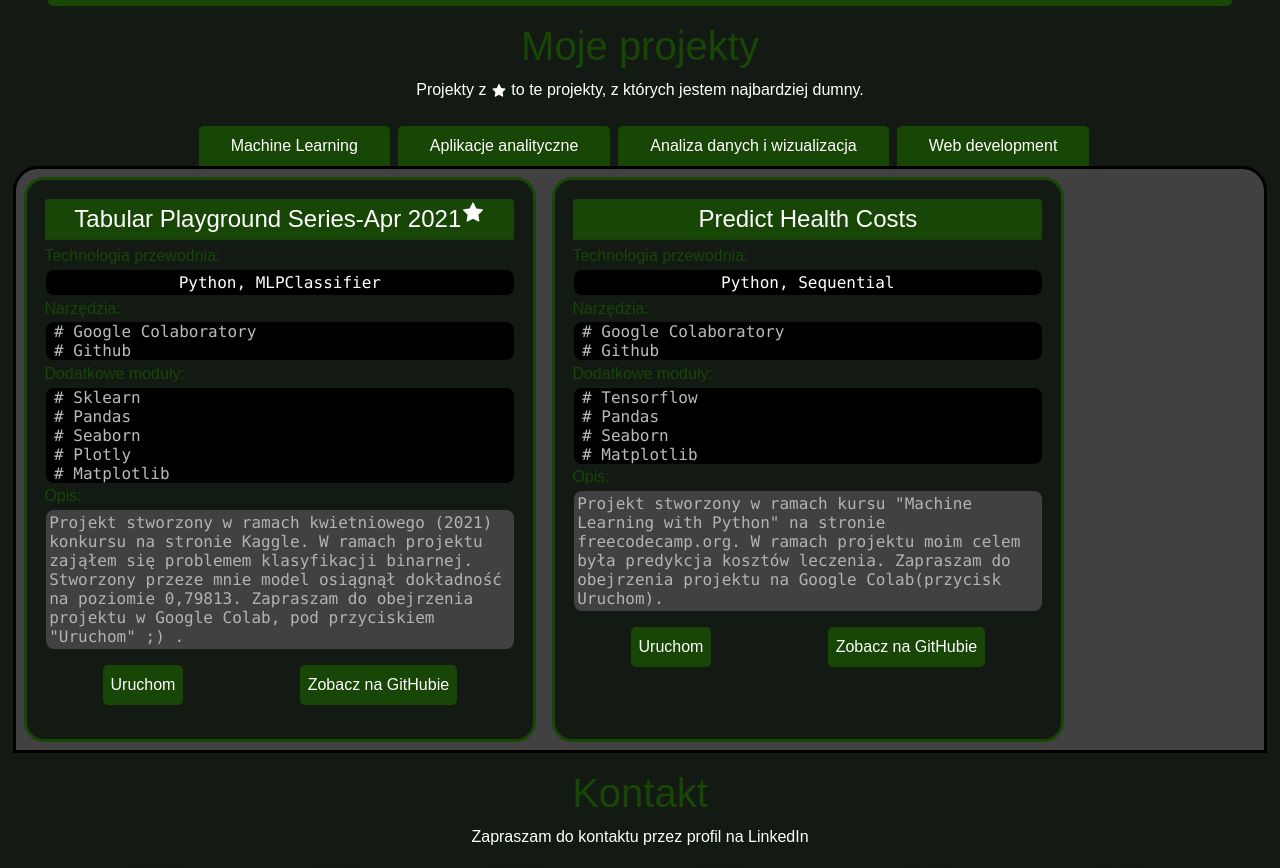
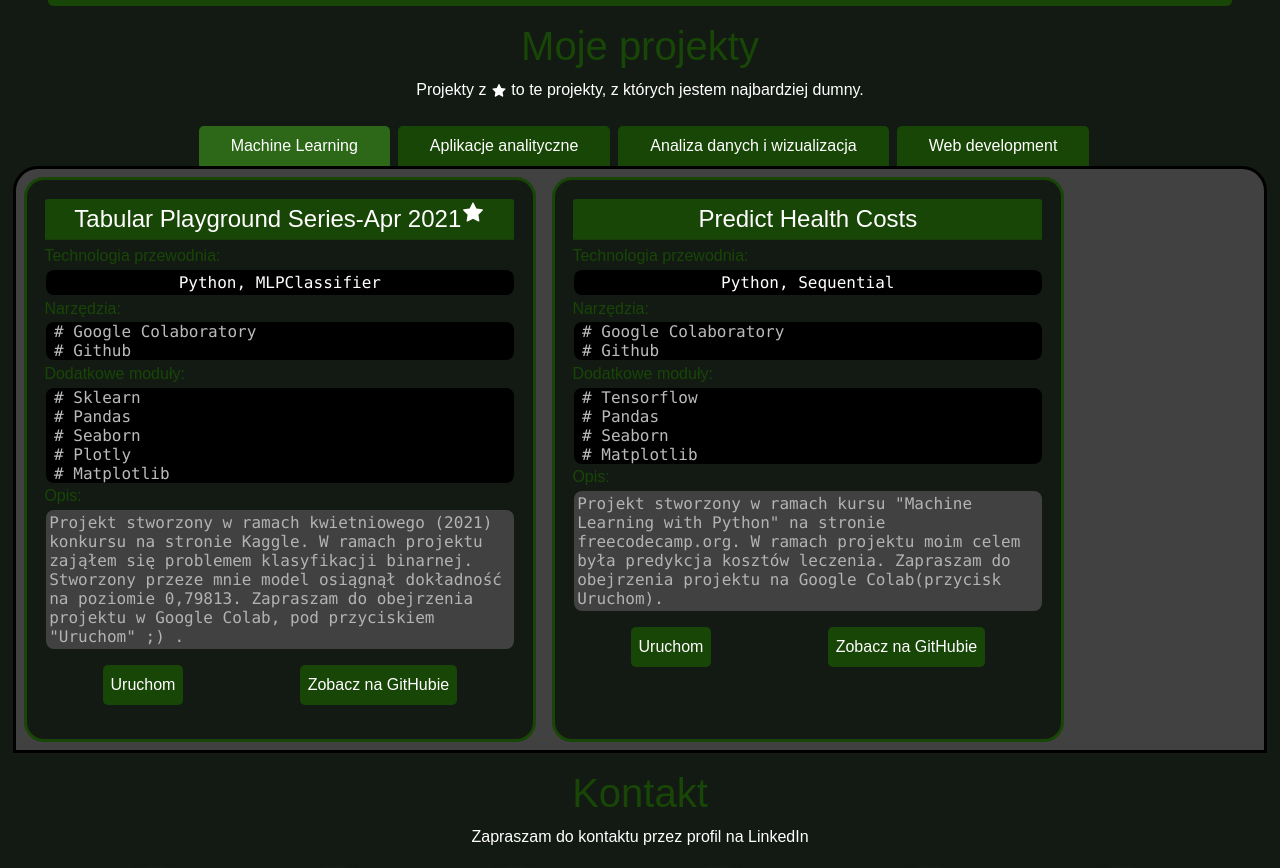
Before and after one commit to JakubPyt/website-about-me, a React (Create React App) app: page / in a window 1280 px wide. Shown: the part 2037-2905 px from the top of the page. Built offline with nearby package versions, Linux system fonts and the light colour scheme; a web font is replaced by a local one.

Commit message:
fixes/projects/active tab

```diff
--- a/src/components/projects.css
+++ b/src/components/projects.css
@@ -33,6 +33,10 @@
     margin: 0.5em 0em 0em 0.5em;
 
 }
+.switchButtonActive{
+    background-color: var(--second-color);
+    color: rgb(255, 255, 255);
+}
 .switchButton:hover{
     background-color: var(--second-color);
     color: rgb(255, 255, 255);
--- a/src/components/projects.js
+++ b/src/components/projects.js
@@ -1,7 +1,7 @@
 import React from "react";
 import "./projects.css";
 import { ProjectsCards } from "./projects-cards";
-import {AiFillStar} from "react-icons/ai";
+import { AiFillStar } from "react-icons/ai";
 class Projects extends React.Component {
   constructor(props) {
     super(props);
@@ -13,6 +13,7 @@ class Projects extends React.Component {
       openProjects_WebDev: false,
     };
   }
+
   // Next four functions switch displayed card
   toggleContainerAA() { // Analytical Apps
     this.setState({
@@ -44,12 +45,12 @@ class Projects extends React.Component {
       openProjects_DataAnalysis: false,
       openProjects_WebDev: false,
       openProjects_MachineLearning: true,
-    })
+    });
   }
 
   // This function is called when element from state has value 'true'
   // This function call projects-cards component,
-  // which return place for cards with cards from right category
+  // which return place for cards with cards from chosen category
   renderContainer(typeContainer) {
     return (
       <div>
@@ -69,18 +70,37 @@ class Projects extends React.Component {
             Toggle container function change state for category to true, and for other categories to false
         */}
         <h1 className="projectsHeader">Moje projekty</h1>
-        <p className="project-comment">Projekty z <AiFillStar /> to te projekty, z których jestem najbardziej dumny.</p>
+        <p className="project-comment">
+          Projekty z <AiFillStar /> to te projekty, z których jestem najbardziej dumny.
+        </p>
         <div className="switchButtons">
-          <button onClick={this.toggleContainerML.bind(this)} className="switchButton">
+          {/* Button with category, which has value true in state gets class 'active' */}
+          <button
+            onClick={this.toggleContainerML.bind(this)}
+            className={`switchButton ${this.state.openProjects_MachineLearning ?
+              "switchButtonActive" : "" } `}
+          >
             Machine Learning
           </button>
-          <button onClick={this.toggleContainerAA.bind(this)} className="switchButton">
+          <button
+            onClick={this.toggleContainerAA.bind(this)}
+            className={`switchButton ${this.state.openProjects_AnalyticalApps ?
+              "switchButtonActive" : "" } `}
+          >
             Aplikacje analityczne
           </button>
-          <button onClick={this.toggleContainerDA.bind(this)} className="switchButton">
+          <button
+            onClick={this.toggleContainerDA.bind(this)}
+            className={`switchButton ${this.state.openProjects_DataAnalysis ?
+              "switchButtonActive" : "" } `}
+          >
             Analiza danych i wizualizacja
           </button>
-          <button onClick={this.toggleContainerWD.bind(this)} className="switchButton">
+          <button
+            onClick={this.toggleContainerWD.bind(this)}
+            className={`switchButton ${this.state.openProjects_WebDev
+              ? "switchButtonActive" : ""} `}
+          >
             Web development
           </button>
         </div>
@@ -103,7 +123,6 @@ class Projects extends React.Component {
         {this.state.openProjects_MachineLearning === true
           ? this.renderContainer("ML")
           : null}
-
       </div>
     );
   }
```
